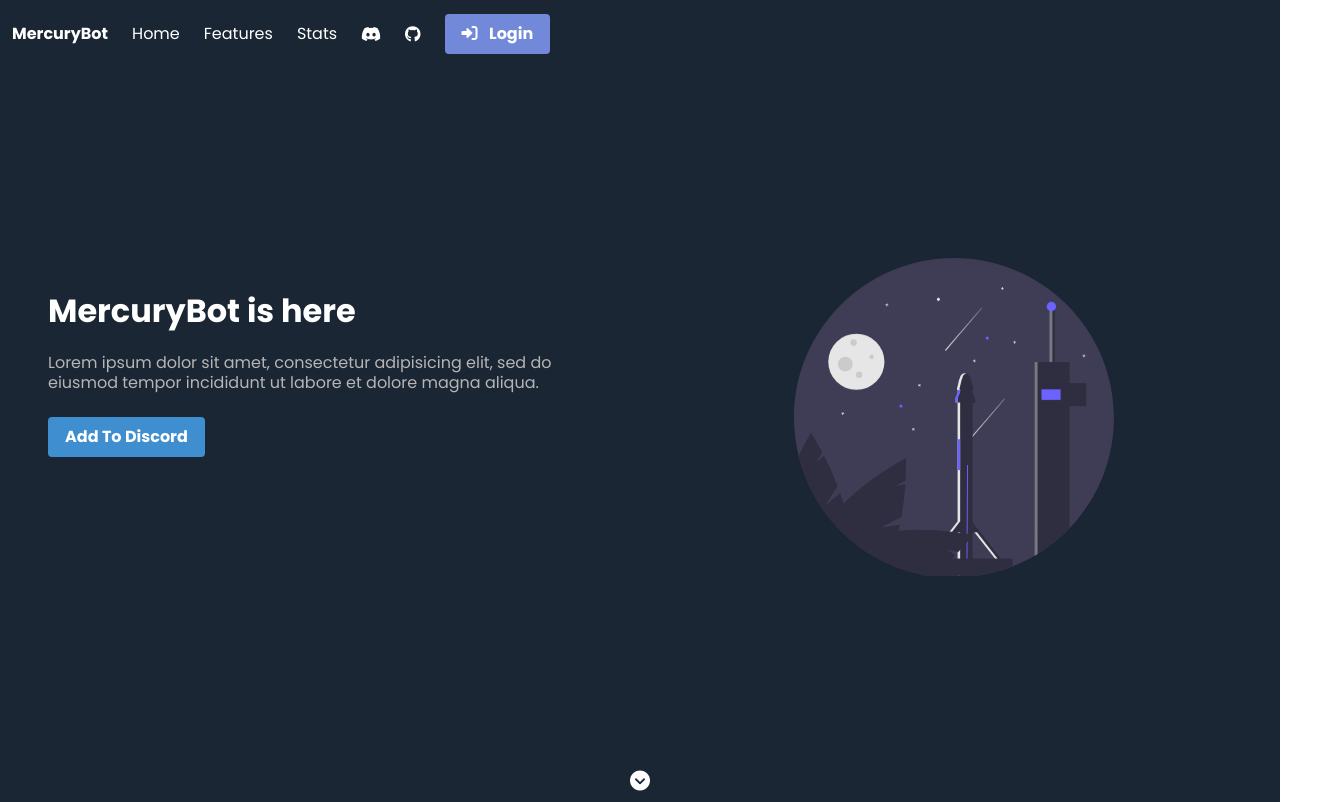
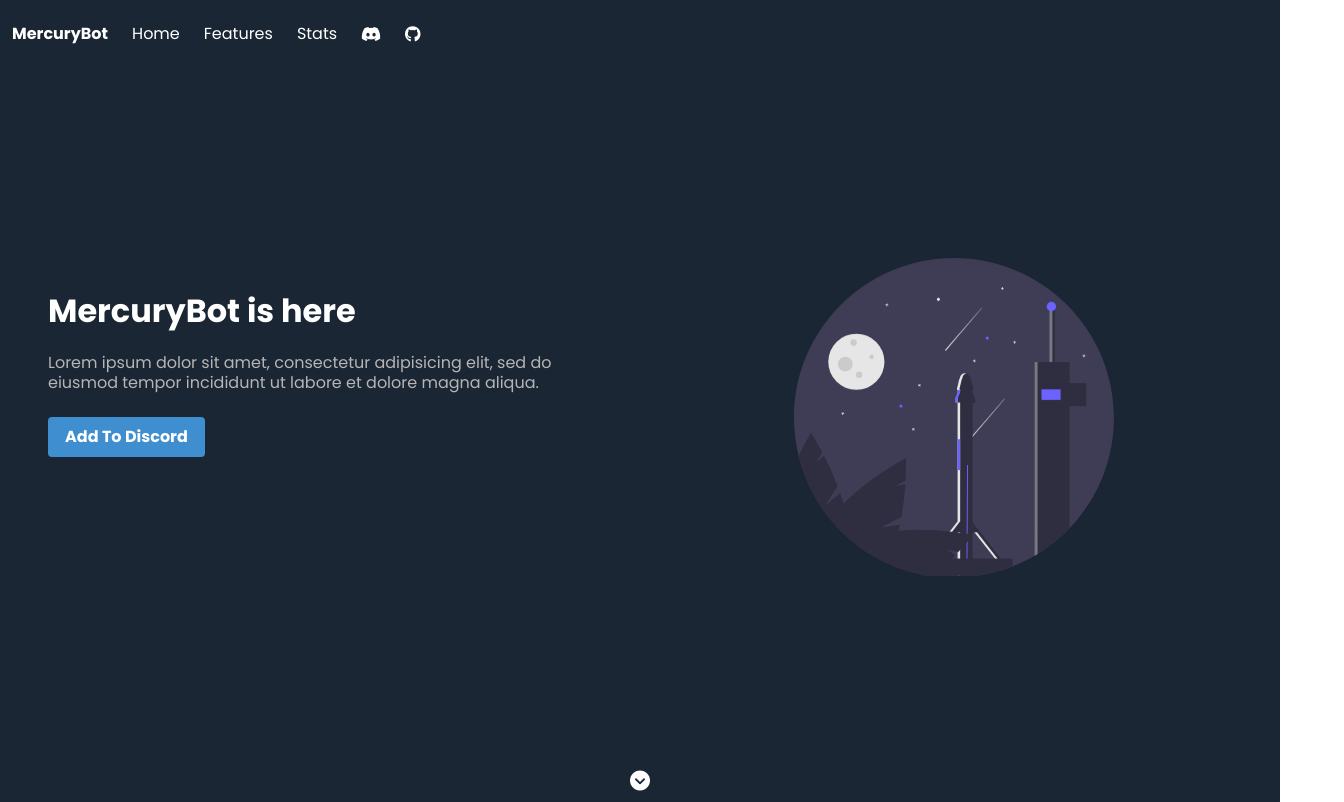
Before and after one commit to JustJyRi/mercurybot, a plain HTML site: page index.html in a window 1280 px wide. Shown: the top 802 px of the page, 1344 px wide, since content can reach past the window. Drawn offline with nearby package versions, Linux system fonts and the light colour scheme.

Commit message:
Update index.html

```diff
--- a/index.html
+++ b/index.html
@@ -87,15 +87,6 @@
             <i class="fa-brands fa-github"></i>
           </a>
 
-          <div class="navbar-item">
-            <div class="buttons">
-              <a href="#" class="button is-blurple">
-                <strong
-                  ><i class="fa-solid fa-right-to-bracket mr-2"></i>
-                  Login</strong
-                >
-              </a>
-            </div>
           </div>
         </div>
       </div>
```
